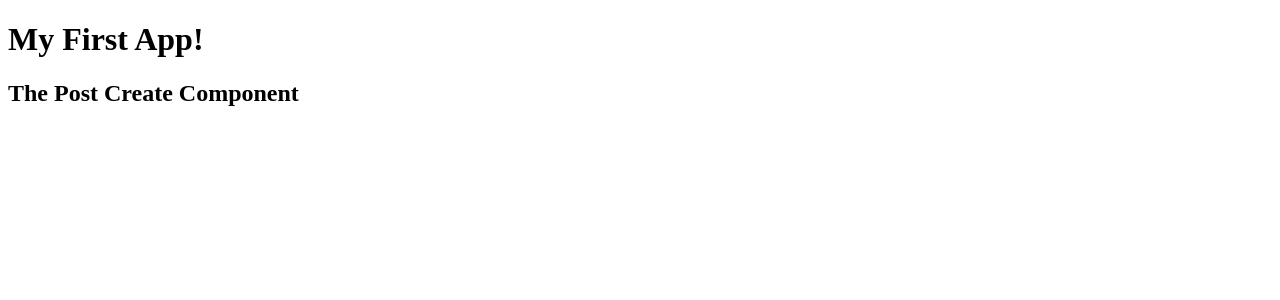
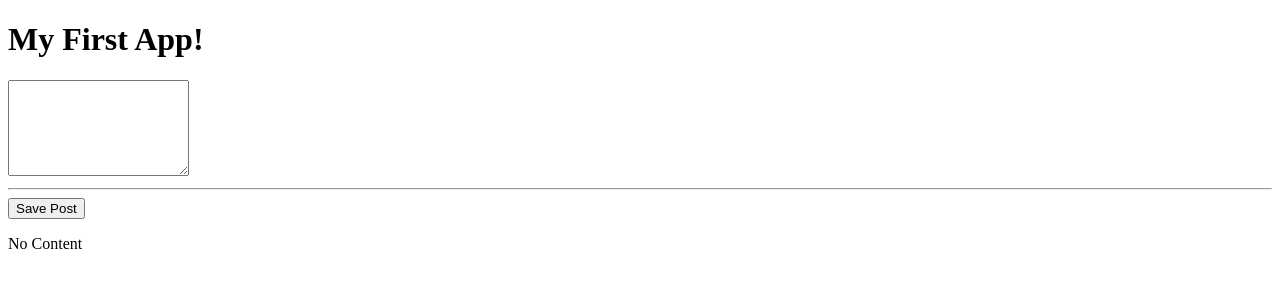
Before and after one commit to statst/blog-app-frontend, an Angular app: page / in a window 1280 px wide. Shown: the top 300 px of the page. Built offline with nearby package versions, Linux system fonts and the light colour scheme.

Commit message:
added ngmodule

```diff
--- a/src/app/app.module.ts
+++ b/src/app/app.module.ts
@@ -1,6 +1,6 @@
 import { BrowserModule } from '@angular/platform-browser';
 import { NgModule } from '@angular/core';
-
+import { FormsModule } from '@angular/forms';
 import { AppComponent } from './app.component';
 import { PostCreateComponent } from './posts/post-create/post-create.component';
 @NgModule({
@@ -9,7 +9,8 @@
     PostCreateComponent
   ],
   imports: [
-    BrowserModule
+    BrowserModule,
+    FormsModule
   ],
   providers: [],
   bootstrap: [AppComponent]
--- a/src/app/posts/post-create/post-create.component.html
+++ b/src/app/posts/post-create/post-create.component.html
@@ -1 +1,4 @@
-<h2>The Post Create Component</h2>
+<textarea rows="6" [(ngModel)]="enteredValue"></textarea>
+<hr>
+<button (mouse)="onAddPost()">Save Post</button>
+<p>{{ newPost }}</p>
--- a/src/app/posts/post-create/post-create.component.ts
+++ b/src/app/posts/post-create/post-create.component.ts
@@ -8,5 +8,10 @@
 
 
 export class PostCreateComponent{
+  newPost = 'No Content';
+  enteredValue = ""
+  onAddPost(){
+    this.newPost = this.enteredValue;
+  }
 
 }
```
